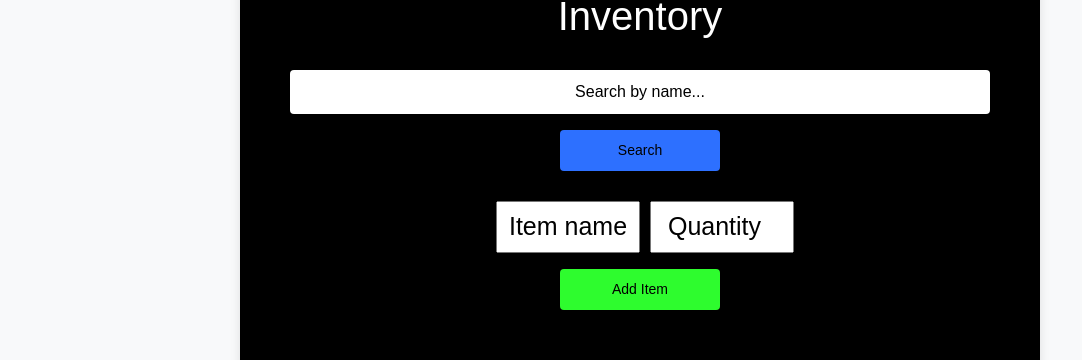
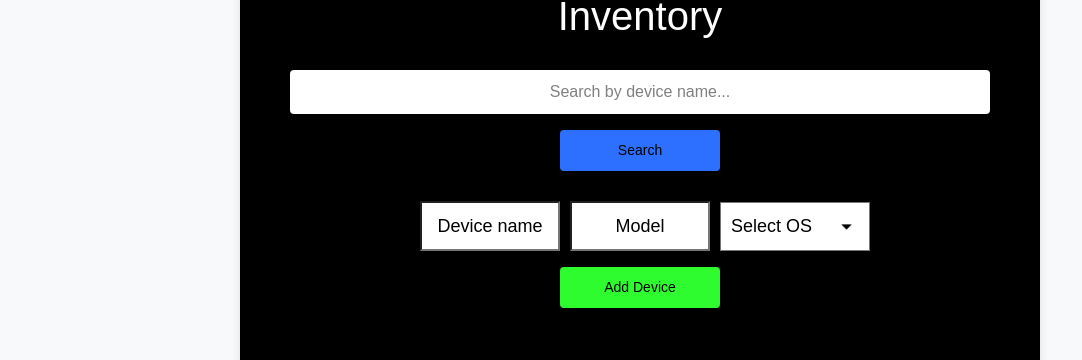
Before and after one commit to ICSI-518-Software-Engineering/web-development-and-deployment-pavan-pujara, a React (Create React App) app in the folder my-profile-page/: page /inventory in a window 1280 px wide. Shown: the part 164-524 px from the top of the page, without its empty margins (0-1082 px from the left). Built offline with nearby package versions, Linux system fonts and the light colour scheme; no server answers.

Commit message:
Inventory update

```diff
--- a/my-profile-page/src/Inventory.css
+++ b/my-profile-page/src/Inventory.css
@@ -29,7 +29,42 @@ h1 {
 }
 
 .form-control::placeholder { /* Style the placeholder text */
+  color: grey;
+}
+
+.os {
+  cursor: pointer;
+  background-color: white;
   color: black;
+  height: 50px;
+  width: 140px;
+  margin-left: 10px;
+  padding: 10px;
+  font-size: 18px;
+  box-shadow: 0 0 10px rgba(0, 0, 0, 0.1); /* Optional: Adds a subtle shadow for depth */
+}
+
+select.os {
+  -webkit-appearance: none; /* Removes default chrome and safari style */
+  -moz-appearance: none; /* Removes default style Firefox */
+  appearance: none; /* Removes default style */
+  background: url('./path-to-down-arrow-icon.png') no-repeat right; /* Add custom arrow icon */
+  background-size: 25px; /* Size of the background image */
+  cursor: pointer;
+  font-size: 18px;
+  background-color: white;
+  color: black;
+  height: 49px;
+  width: 150px;
+  margin-left: 10px;
+  padding: 10px;
+  box-shadow: 0 0 10px rgba(0, 0, 0, 0.1); /* Optional: Adds a subtle shadow for depth */
+}
+
+/* Update the background position to leave some space on the right */
+select.os {
+  background-position: right 10px center;
+
 }
 
 .btn_search {
--- a/my-profile-page/src/Inventory.js
+++ b/my-profile-page/src/Inventory.js
@@ -5,7 +5,8 @@ import './Inventory.css'; // Make sure to create appropriate CSS
 const Inventory = () => {
   const [searchTerm, setSearchTerm] = useState('');
   const [inventoryItems, setInventoryItems] = useState([]);
-  const [editingItem, setEditingItem] = useState(null); // holds the item currently being edited
+  // Expanded editingItem state to include model and os
+  const [editingItem, setEditingItem] = useState({ name: '', model: '', os: '', image: '' });
 
   useEffect(() => {
     fetchInventoryItems();
@@ -21,16 +22,19 @@ const Inventory = () => {
   };
 
   const handleItemSubmit = async (event) => {
-    event.preventDefault(); // Prevents the default form submission behavior
-    if (editingItem) {
-      // If editingItem exists, update the item
-      await axios.put(`/api/inventory/${editingItem._id}`, editingItem);
+    event.preventDefault();
+    const itemToSubmit = {
+      ...editingItem,
+      // Ensure that we're sending the os as lowercase to the backend
+      os: editingItem.os.toLowerCase()
+    };
+    if (editingItem._id) {
+      await axios.put(`/api/inventory/${editingItem._id}`, itemToSubmit);
     } else {
-      // If editingItem doesn't exist, create a new item
-      await axios.post('/api/inventory', editingItem);
+      await axios.post('/api/inventory', itemToSubmit);
     }
-    setEditingItem(null); // Reset editingItem state
-    fetchInventoryItems(); // Refresh the list
+    setEditingItem({ name: '', model: '', os: '', image: '' }); // Reset editingItem state
+    fetchInventoryItems();
   };
 
   const handleInputChange = (event) => {
@@ -44,61 +48,75 @@ const Inventory = () => {
 
   const handleDeleteItem = async (id) => {
     await axios.delete(`/api/inventory/${id}`);
-    fetchInventoryItems(); // Refresh the list
+    fetchInventoryItems();
   };
 
   return (
     <div className="container">
       <h1>Inventory</h1>
-      {/* Search bar to filter items */}
       <div className="search-bar">
         <input
           type="text"
           value={searchTerm}
           onChange={(e) => setSearchTerm(e.target.value)}
-          placeholder="Search by name..."
+          placeholder="Search by device name..."
           className="form-control"
         />
         <button className="btn_search" onClick={fetchInventoryItems}>Search</button>
       </div>
-      {/* Form to add/edit items */}
       <form onSubmit={handleItemSubmit}>
-        <input
+        <input className='os'
           type="text"
           name="name"
-          placeholder="Item name"
-          value={editingItem?.name || ''}
+          placeholder="Device name"
+          value={editingItem.name}
           onChange={handleInputChange}
           required
         />
-        <input
-          type="number"
-          name="quantity"
-          placeholder="Quantity"
-          value={editingItem?.quantity || ''}
+        <input className='os'
+          type="text"
+          name="model"
+          placeholder="Model"
+          value={editingItem.model}
           onChange={handleInputChange}
           required
         />
+        {/* Dropdown menu for OS selection */}
+        <select className='os'
+          name="os"
+          value={editingItem.os}
+          onChange={handleInputChange}
+          required
+        >
+          <option value="">Select OS</option>
+          <option value="none">None</option>
+          <option value="android">Android</option>
+          <option value="ios">iOS</option>
+        </select>
+        {/* Image upload input will go here if needed */}
         <button type="submit" className="btn_add">
-          {editingItem ? 'Save Changes' : 'Add Item'}
+          {editingItem._id ? 'Save Changes' : 'Add Device'}
         </button>
       </form>
-      {/* Inventory items list */}
       <div className="inventory-list">
-        {inventoryItems.length === 0 && <p>Inventory is empty</p>}
-        {inventoryItems.map((item) => (
+        {inventoryItems.length === 0 ? (
+          <p>Inventory is empty</p>
+        ) : (
+          inventoryItems.map((item) => (
             <div key={item._id} className="card">
-            <img src={item.image} alt={item.name} />
+              <img src={item.image || '/placeholder-image.png'} alt={item.name} />
               <div className="card-body">
                 <h3 className="card-title">{item.name}</h3>
-              <p>Quantity: {item.quantity}</p>
+                <p>Model: {item.model}</p>
+                <p>OS: {item.os.toUpperCase()}</p>
                 <div className="button-container">
                   <button className="btn btn-orange" onClick={() => handleEditItem(item)}>Edit</button>
                   <button className="btn btn-red" onClick={() => handleDeleteItem(item._id)}>Delete</button>
                 </div>
               </div>
             </div>
-        ))}
+          ))
+        )}
       </div>
     </div>
   );
```
Also changed, not shown: my-profile-page/src/path-to-down-arrow-icon.png (added). Lines whose indentation alone changed are shown as unchanged.
